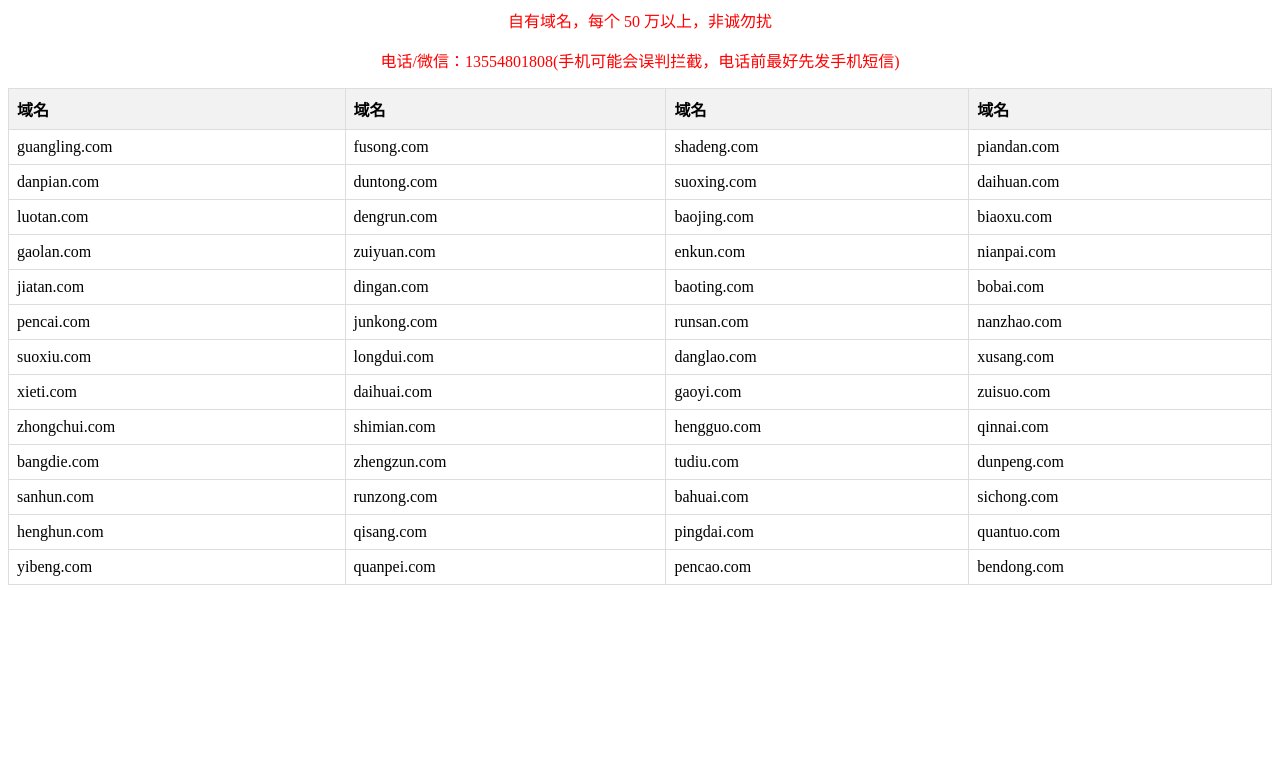
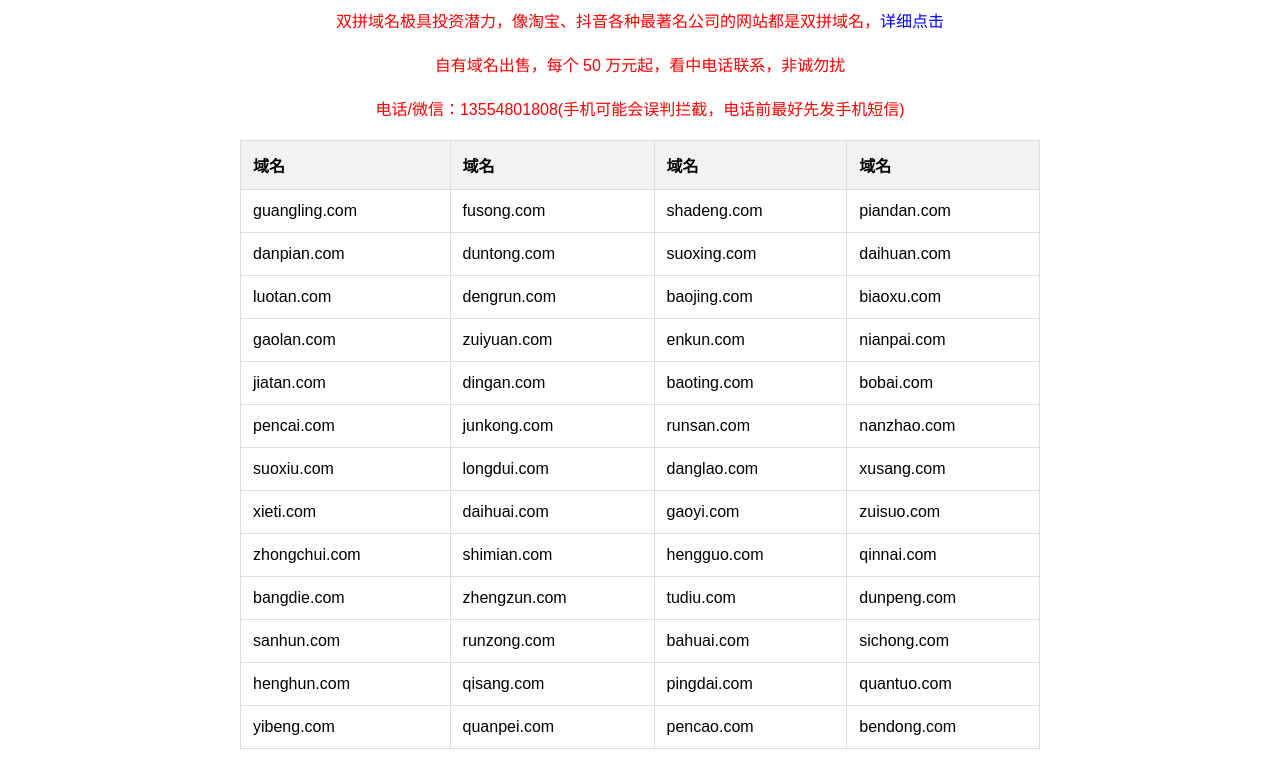
Before and after one commit to zixun2025/zuiyuan, a plain HTML site: page index.html in a window 1280 px wide. Shown: the part 81-850 px from the top of the page. Before the commit the page ends 800 px from the top, so only its background shows below. Drawn offline with Linux system fonts and the light colour scheme.

Commit message:
Add files via upload

```diff
--- a/index.html
+++ b/index.html
@@ -1,35 +1,151 @@
 <!DOCTYPE html>
 <html lang="en">
+
 <head>
     <meta charset="UTF-8">
     <meta name="viewport" content="width=device-width, initial-scale=1.0">
     <title>出售双拼(汉语)域名</title>
     <style>
-        table{border-collapse:collapse;width:100%}
-        th,td{border:1px solid #ddd;padding:8px;text-align:left}
-        th{background-color:#f2f2f2}
-        h1,p:nth-of-type(1),p:nth-of-type(2){text-align:center;color:red}
+        body {
+            font-family: Arial, sans-serif;
+            margin: 20px;
+        }
+
+        h1 {
+            text-align: center;
+            color: red;
+        }
+
+        .info {
+            text-align: center;
+            color: red;
+            margin-bottom: 20px;
+        }
+
+        table {
+            border-collapse: collapse;
+            width: 100%;
+            max-width: 800px;
+            margin: 0 auto;
+        }
+
+        th,
+        td {
+            border: 1px solid #ddd;
+            padding: 12px;
+            text-align: left;
+        }
+
+        th {
+            background-color: #f2f2f2;
+        }
+
+        a {
+            color: blue;
+            text-decoration: none;
+        }
+
+        a:hover {
+            text-decoration: underline;
+        }
     </style>
 </head>
+
 <body>
-    <h1>出售如下域名，全部是简短易记的拼音双拼，各大城市的拼音和其他的含义</h1>
-    <p>自有域名，每个 50 万以上，非诚勿扰</p>
-    <p>电话/微信：13554801808(手机可能会误判拦截，电话前最好先发手机短信)</p>
+    <h1>出售简短易记双拼域名，涵盖城市名及高价值词汇，精准匹配品牌传播需求！</h1>
+    <p class="info">双拼域名极具投资潜力，像淘宝、抖音各种最著名公司的网站都是双拼域名，<a href="gs.html" target="_blank">详细点击</a></p>
+    <p class="info">自有域名出售，每个 50 万元起，看中电话联系，非诚勿扰</p>
+    <p class="info">电话/微信：13554801808(手机可能会误判拦截，电话前最好先发手机短信)</p>
     <table>
-        <tr><th>域名</th><th>域名</th><th>域名</th><th>域名</th></tr>
-        <tr><td>guangling.com</td><td>fusong.com</td><td>shadeng.com</td><td>piandan.com</td></tr>
-        <tr><td>danpian.com</td><td>duntong.com</td><td>suoxing.com</td><td>daihuan.com</td></tr>
-        <tr><td>luotan.com</td><td>dengrun.com</td><td>baojing.com</td><td>biaoxu.com</td></tr>
-        <tr><td>gaolan.com</td><td>zuiyuan.com</td><td>enkun.com</td><td>nianpai.com</td></tr>
-        <tr><td>jiatan.com</td><td>dingan.com</td><td>baoting.com</td><td>bobai.com</td></tr>
-        <tr><td>pencai.com</td><td>junkong.com</td><td>runsan.com</td><td>nanzhao.com</td></tr>
-        <tr><td>suoxiu.com</td><td>longdui.com</td><td>danglao.com</td><td>xusang.com</td></tr>
-        <tr><td>xieti.com</td><td>daihuai.com</td><td>gaoyi.com</td><td>zuisuo.com</td></tr>
-        <tr><td>zhongchui.com</td><td>shimian.com</td><td>hengguo.com</td><td>qinnai.com</td></tr>
-        <tr><td>bangdie.com</td><td>zhengzun.com</td><td>tudiu.com</td><td>dunpeng.com</td></tr>
-        <tr><td>sanhun.com</td><td>runzong.com</td><td>bahuai.com</td><td>sichong.com</td></tr>
-        <tr><td>henghun.com</td><td>qisang.com</td><td>pingdai.com</td><td>quantuo.com</td></tr>
-        <tr><td>yibeng.com</td><td>quanpei.com</td><td>pencao.com</td><td>bendong.com</td></tr>
+        <thead>
+            <tr>
+                <th>域名</th>
+                <th>域名</th>
+                <th>域名</th>
+                <th>域名</th>
+            </tr>
+        </thead>
+        <tbody>
+            <tr>
+                <td>guangling.com</td>
+                <td>fusong.com</td>
+                <td>shadeng.com</td>
+                <td>piandan.com</td>
+            </tr>
+            <tr>
+                <td>danpian.com</td>
+                <td>duntong.com</td>
+                <td>suoxing.com</td>
+                <td>daihuan.com</td>
+            </tr>
+            <tr>
+                <td>luotan.com</td>
+                <td>dengrun.com</td>
+                <td>baojing.com</td>
+                <td>biaoxu.com</td>
+            </tr>
+            <tr>
+                <td>gaolan.com</td>
+                <td>zuiyuan.com</td>
+                <td>enkun.com</td>
+                <td>nianpai.com</td>
+            </tr>
+            <tr>
+                <td>jiatan.com</td>
+                <td>dingan.com</td>
+                <td>baoting.com</td>
+                <td>bobai.com</td>
+            </tr>
+            <tr>
+                <td>pencai.com</td>
+                <td>junkong.com</td>
+                <td>runsan.com</td>
+                <td>nanzhao.com</td>
+            </tr>
+            <tr>
+                <td>suoxiu.com</td>
+                <td>longdui.com</td>
+                <td>danglao.com</td>
+                <td>xusang.com</td>
+            </tr>
+            <tr>
+                <td>xieti.com</td>
+                <td>daihuai.com</td>
+                <td>gaoyi.com</td>
+                <td>zuisuo.com</td>
+            </tr>
+            <tr>
+                <td>zhongchui.com</td>
+                <td>shimian.com</td>
+                <td>hengguo.com</td>
+                <td>qinnai.com</td>
+            </tr>
+            <tr>
+                <td>bangdie.com</td>
+                <td>zhengzun.com</td>
+                <td>tudiu.com</td>
+                <td>dunpeng.com</td>
+            </tr>
+            <tr>
+                <td>sanhun.com</td>
+                <td>runzong.com</td>
+                <td>bahuai.com</td>
+                <td>sichong.com</td>
+            </tr>
+            <tr>
+                <td>henghun.com</td>
+                <td>qisang.com</td>
+                <td>pingdai.com</td>
+                <td>quantuo.com</td>
+            </tr>
+            <tr>
+                <td>yibeng.com</td>
+                <td>quanpei.com</td>
+                <td>pencao.com</td>
+                <td>bendong.com</td>
+            </tr>
+        </tbody>
     </table>
 </body>
+
 </html>
```
Also changed, not shown: gs.html (added, +172 -0 lines).
